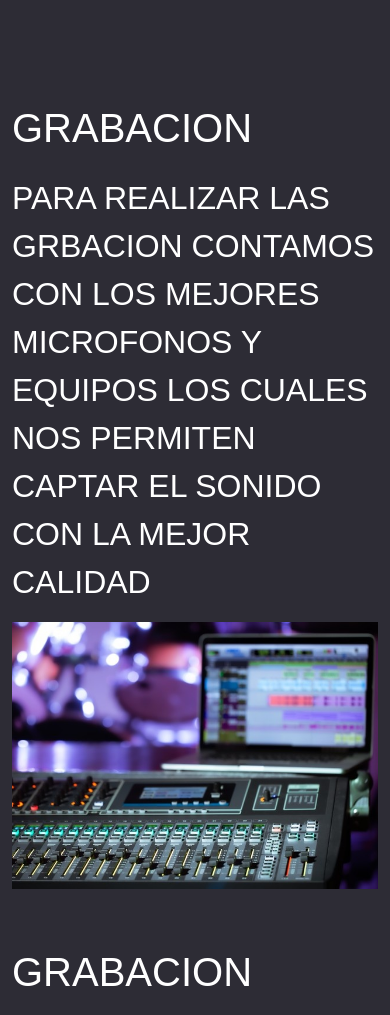
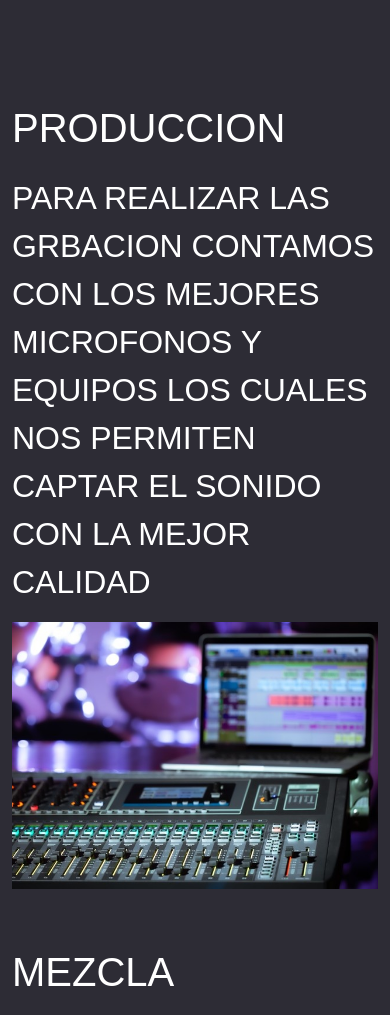
Before and after one commit to josetoledo954/pagina-jotagete-bootstrap, a plain HTML site: page pages/productos.html in a window 390 px wide. Shown: the part 1846-2861 px from the top of the page. Drawn offline with nearby package versions, Linux system fonts and the light colour scheme; a web font is replaced by a local one.

Commit message:
segundo commit

```diff
--- a/pages/productos.html
+++ b/pages/productos.html
@@ -79,7 +79,7 @@
 
     <section class="container-fluid sectionProductos" id="grabacion">
       <div class="row">
-        <p class="textoProductos col-xs-12">Grabacion</p>
+        <p class="textoProductos col-xs-12">Produccion</p>
         <p class="descripcionProductos col-xs-12 col-sm-6">para realizar las grbacion contamos con los mejores microfonos y equipos los cuales nos permiten captar el sonido con la mejor calidad</p>
         <img class="fotoProducto col-xs-12 col-sm-6" src="../img/e2.jpg" alt="">
       </div>
@@ -87,7 +87,7 @@
 
     <section class="container-fluid sectionProductos" id="grabacion">
       <div class="row">
-        <p class="textoProductos col-xs-12">Grabacion</p>
+        <p class="textoProductos col-xs-12">Mezcla</p>
         <p class="descripcionProductos col-xs-12 col-sm-6">para realizar las grbacion contamos con los mejores microfonos y equipos los cuales nos permiten captar el sonido con la mejor calidad</p>
         <img class="fotoProducto col-xs-12 col-sm-6" src="../img/e3.jpg" alt="">
       </div>
@@ -95,7 +95,7 @@
 
     <section class="container-fluid sectionProductos" id="grabacion">
       <div class="row">
-        <p class="textoProductos col-xs-12">Grabacion</p>
+        <p class="textoProductos col-xs-12">Mastering</p>
         <p class="descripcionProductos col-xs-12 col-sm-6">para realizar las grbacion contamos con los mejores microfonos y equipos los cuales nos permiten captar el sonido con la mejor calidad</p>
         <img class="fotoProducto col-xs-12 col-sm-6" src="../img/e4.jpg" alt="">
       </div>
```
